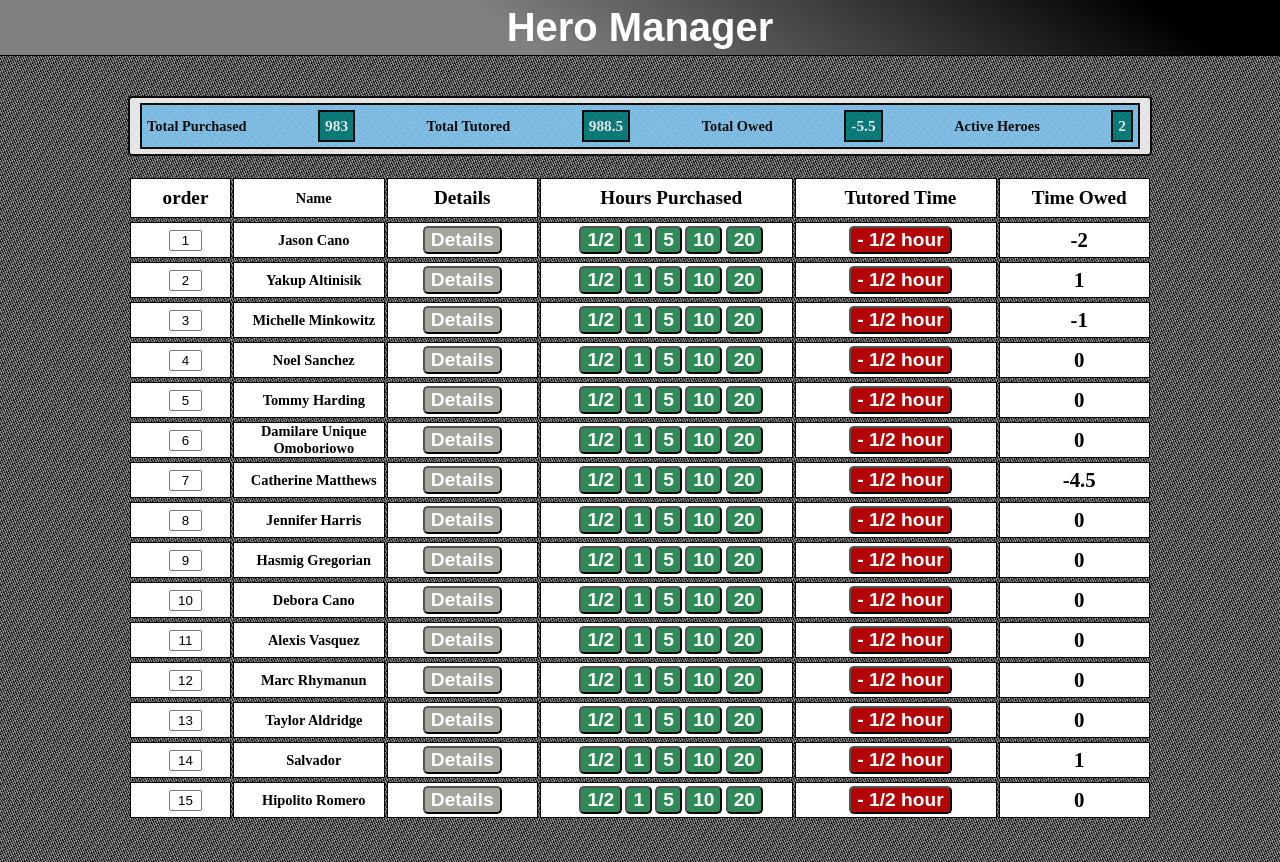
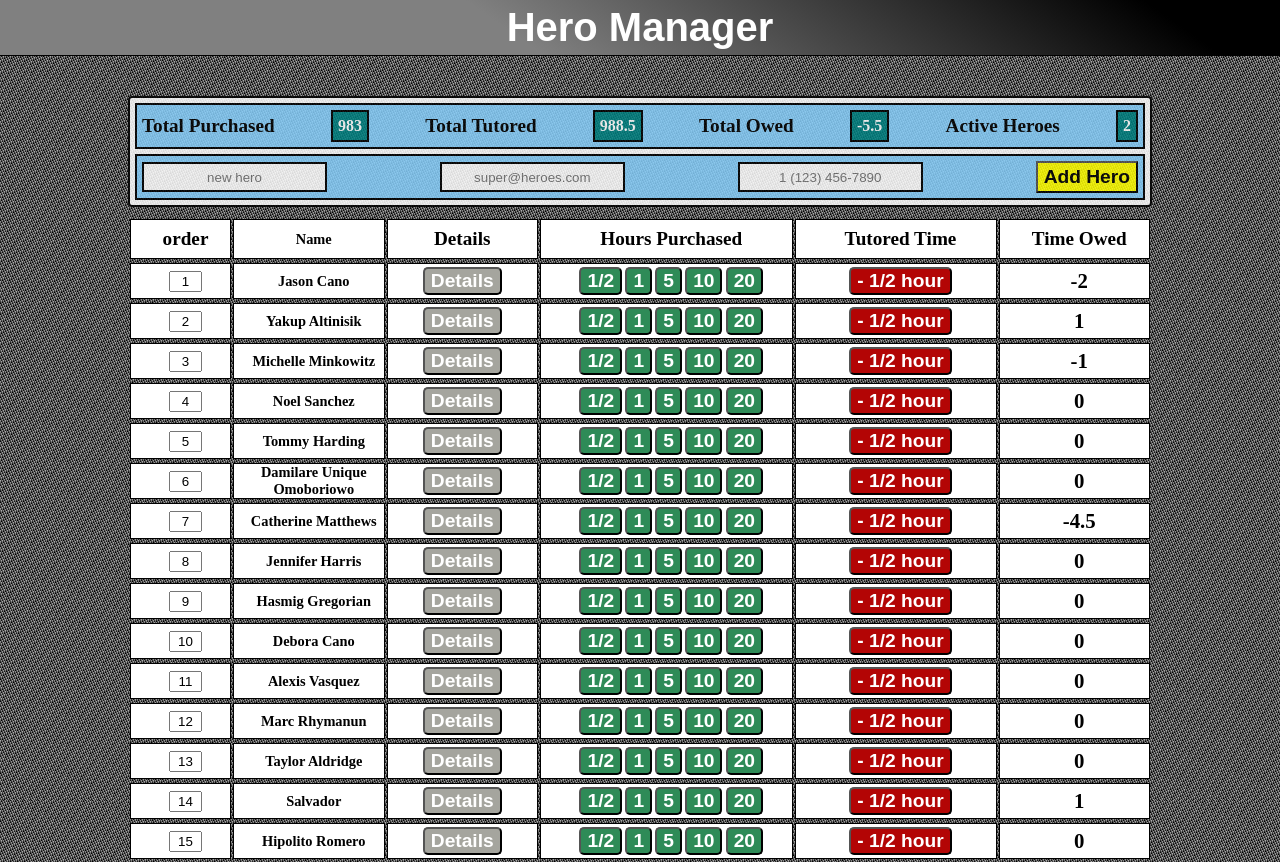
Before and after one commit to Geerooniimoo/clientMgr, a website: page public/index2.html in a window 1280 px wide. Shown: the top 862 px of the page. Drawn offline with Linux system fonts and the light colour scheme.

Commit message:
refactoring script and css

```diff
--- a/public/assets/css/style2.css
+++ b/public/assets/css/style2.css
@@ -34,7 +34,7 @@ nav {
 }
 
 label {
-    font-size: .9rem;
+    font-size: 1.2rem;
 }
 
 .row {
@@ -170,7 +170,7 @@ th {
     height: 2rem;
     text-align: center;
     padding: 0 0 0 10px;
-    font-size: 1.5vw;
+    font-size: 1.2rem;
     font-weight: 900;
 }
 
@@ -292,27 +292,49 @@ button {
 
 #newClientDiv {
     border-radius: 4px;
-    margin-bottom: 20px;
+    margin-bottom: 10px;
     background: white;
     display: flex;
     justify-content: space-between;
-    flex-wrap: nowrap;
+    flex-wrap: wrap;
     border: 2px solid #000;
 }
 
 #newClientDiv > * {
     align-items: center;
     width: 12%;
-    margin: 0 5px;
     border-radius: 0;
     font-size: 1vw;
     text-align: center;
+}
+
+#addHeroDiv {
+    border: 2px solid #000;
+    width: 100%;
+    margin-top: 5px;
+    padding: 5px;
+    background: lightskyblue;
+}
+
+#addHeroDiv input {
+    border: 2px solid #000;
+    height: 1.5rem;
+    text-align: center;
+}
+
+#addHeroDiv button {
+    height: 2rem;
+    border-radius: 0;
+    background: yellow;
+    color: black;
+    font-size: 1.2rem;
 }
 
 #activeClients, #remainHours {
     background: teal;
     border: 2px solid #000;
     justify-content: center;
+    font-size: 1rem;
     color: white;
     padding: 5px;
     width: auto;
--- a/public/assets/js/script2.js
+++ b/public/assets/js/script2.js
@@ -919,6 +919,12 @@ const init = d => {
             <label for="activeClients">Active Heroes</label>
             <span id="activeClients">${activeHeros}</span>
         </div>
+        <div id="addHeroDiv">
+            <input placeholder="new hero">
+            <input placeholder="super@heroes.com">
+            <input placeholder="1 (123) 456-7890">
+            <button>Add Hero</button>
+        </div>
     </div>
 
     <table id="table">
```
